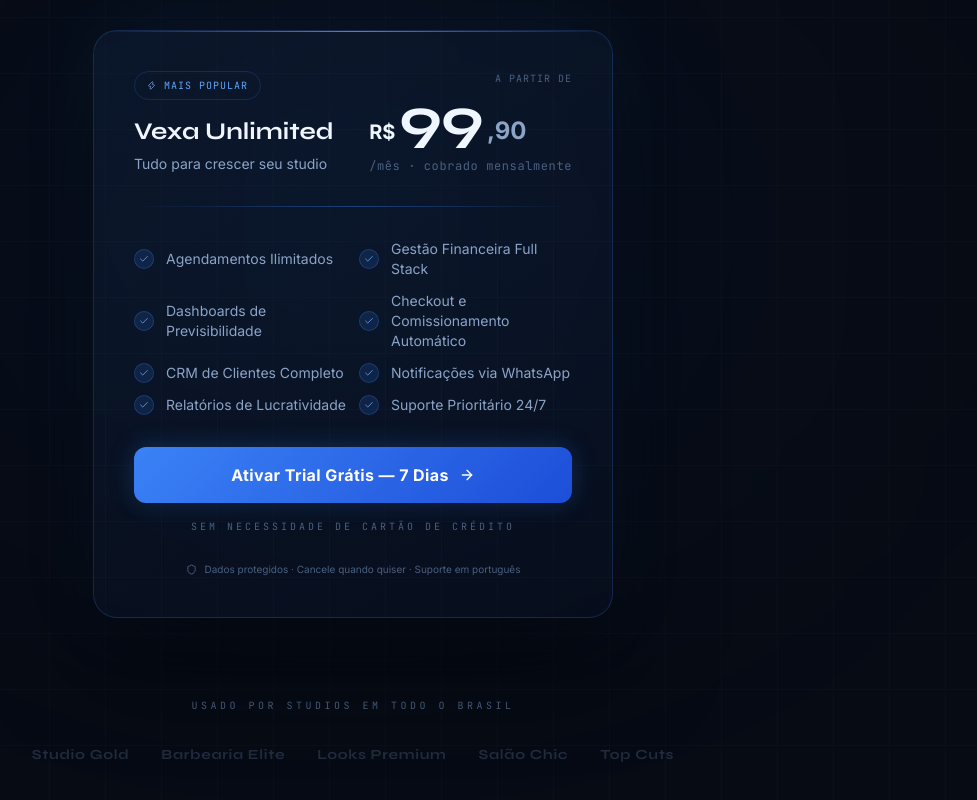
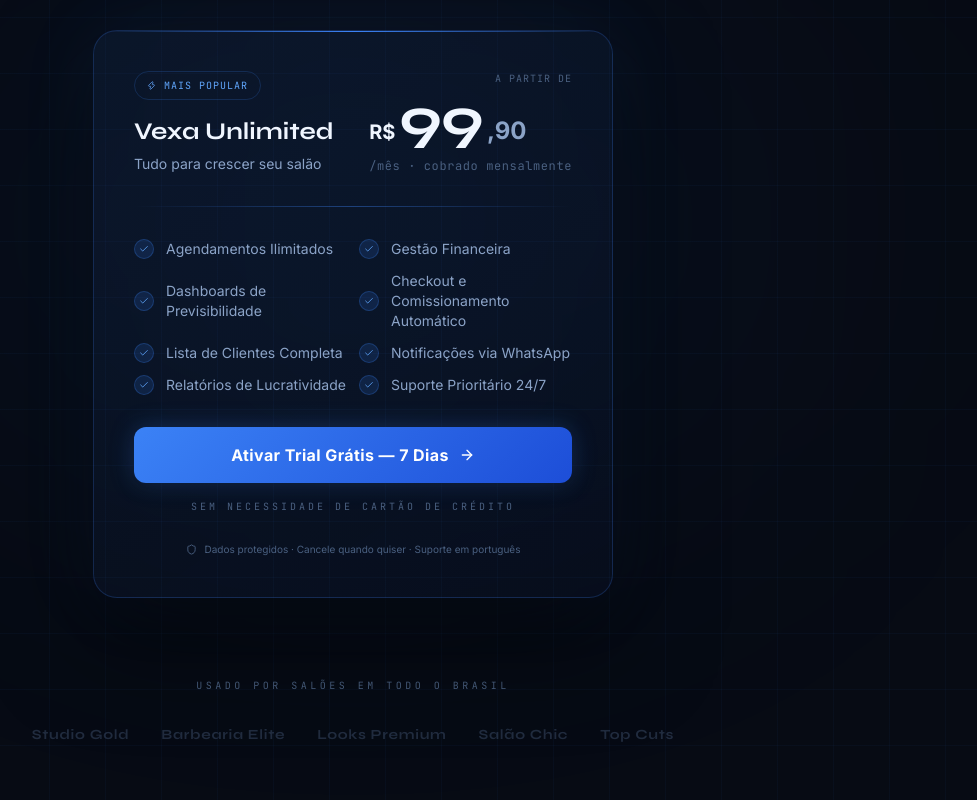
Before and after one commit to felipepazdev/LandingPageVexa, a React (Vite) app: page / in a window 1280 px wide. Shown: the part 7819-8619 px from the top of the page, without its empty margins (287-1264 px from the left). Built offline with nearby package versions, Linux system fonts and the light colour scheme.

Commit message:
fix: simplifica termos de preço e ajusta para salão

```diff
--- a/src/components/Pricing.jsx
+++ b/src/components/Pricing.jsx
@@ -3,10 +3,10 @@
 
 const allFeatures = [
   'Agendamentos Ilimitados',
-  'Gestão Financeira Full Stack',
+  'Gestão Financeira',
   'Dashboards de Previsibilidade',
   'Checkout e Comissionamento Automático',
-  'CRM de Clientes Completo',
+  'Lista de Clientes Completa',
   'Notificações via WhatsApp',
   'Relatórios de Lucratividade',
   'Suporte Prioritário 24/7',
@@ -48,7 +48,7 @@
                   <Zap size={9} /> MAIS POPULAR
                 </div>
                 <h3 className="text-2xl font-display font-bold text-textLight">Vexa Unlimited</h3>
-                <p className="text-textMuted text-sm mt-1.5">Tudo para crescer seu studio</p>
+                <p className="text-textMuted text-sm mt-1.5">Tudo para crescer seu salão</p>
               </div>
               <div className="md:text-right">
                 <div className="text-[10px] font-mono text-textDim mb-1 tracking-widest uppercase">A partir de</div>
@@ -99,7 +99,7 @@
         {/* Trust logos */}
         <div className="mt-20 text-center">
           <p className="text-textDim text-[10px] font-mono uppercase tracking-[0.35em] mb-8">
-            Usado por Studios em todo o Brasil
+            Usado por Salões em todo o Brasil
           </p>
           <div className="flex flex-wrap items-center justify-center gap-8">
             {['Studio Gold', 'Barbearia Elite', 'Looks Premium', 'Salão Chic', 'Top Cuts'].map((b) => (
```
